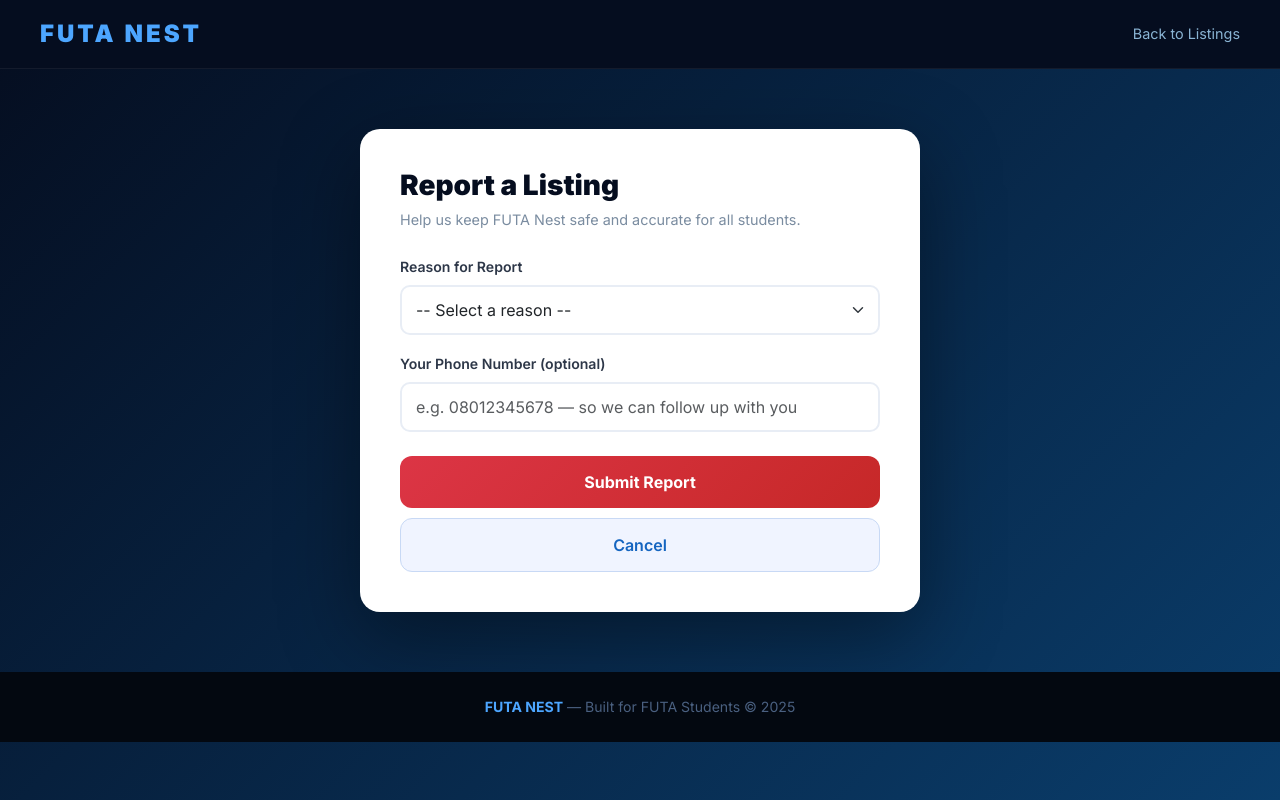
After one commit to ikejidorcas/FUTA-NEST, a Flask app: template templates/report.html in a window 1280 px wide. The commit adds this page. Run offline with Flask 3, Linux system fonts and the light colour scheme; the template is opened without the code that fills it, so the values that code supplies are empty.

Commit message:
Add agent verification and student reports

```diff
--- a/app.py
+++ b/app.py
@@ -91,6 +91,16 @@ def post_listing():
             )
             video_url = video_upload.get('secure_url', '')
 
+            # Handle ID upload to Cloudinary
+        id_file = request.files.get('agent_id')
+        agent_id_url = ''
+        if id_file and id_file.filename != '':
+            id_upload = cloudinary.uploader.upload(
+                id_file,
+                folder="futa-nest/ids"
+            )
+            agent_id_url = id_upload.get('secure_url', '')
+
         data = {
             "agent_name": request.form.get('agent_name'),
             "phone": request.form.get('phone'),
@@ -101,7 +111,9 @@ def post_listing():
             "price": int(request.form.get('price')),
             "image_url": image_url,
             "video_url": video_url,
+            "agent_id_url": agent_id_url,
             "approved": False
+
         }
 
         response = supabase_request("POST", "listings", data=data)
@@ -172,15 +184,49 @@ def mark_taken(listing_id):
                      params={"id": f"eq.{listing_id}"})
     return render_template('taken.html')
 
-@app.route('/admin/taken/<listing_id>')
-def admin_mark_taken(listing_id):
-    if not session.get('admin'):
-        return redirect('/admin')
+@app.route('/taken/<listing_id>')
+def mark_taken(listing_id):
+    response = supabase_request("GET", "listings",
+                                params={"id": f"eq.{listing_id}"})
+    listing = response.json()[0] if response.json() else {}
+
     supabase_request("PATCH", "listings",
                      data={"available": False},
                      params={"id": f"eq.{listing_id}"})
-    flash('Listing marked as taken!', 'success')
-    return redirect('/admin/dashboard')
+
+    # Send WhatsApp notification to you
+    your_number = "2349050638087"
+    message = f"FUTA Nest Alert: '{listing.get('title', 'A listing')}' in {listing.get('area', '')} has been marked as TAKEN by agent {listing.get('agent_name', '')}."
+    whatsapp_url = f"https://wa.me/{your_number}?text={message}"
+
+    return render_template('taken.html', whatsapp_url=whatsapp_url)
+
+@app.route('/report/<listing_id>', methods=['GET', 'POST'])
+def report_listing(listing_id):
+    if request.method == 'POST':
+        data = {
+            "listing_id": listing_id,
+            "reason": request.form.get('reason'),
+            "reporter_phone": request.form.get('reporter_phone', '')
+        }
+        supabase_request("POST", "reports", data=data)
+        flash('Report submitted! We will investigate immediately.', 'success')
+        return redirect('/listings')
+
+    # Get listing details
+    response = supabase_request("GET", "listings",
+                                params={"id": f"eq.{listing_id}"})
+    listing = response.json()[0] if response.json() else {}
+    return render_template('report.html', listing=listing)
+
+@app.route('/admin/reports')
+def admin_reports():
+    if not session.get('admin'):
+        return redirect('/admin')
+    response = supabase_request("GET", "reports",
+                                params={"order": "created_at.desc"})
+    reports = response.json() if response.status_code == 200 else []
+    return render_template('admin_reports.html', reports=reports)
 
 if __name__ == '__main__':
     app.run(debug=True, host='127.0.0.1', port=8080)
--- a/templates/listings.html
+++ b/templates/listings.html
@@ -363,6 +363,10 @@
                         </a>
                         <a href="https://wa.me/{{ listing.phone }}" target="_blank" class="btn-whatsapp">
                             WhatsApp Agent
+                            <a href="/report/{{ listing.id }}"
+   style="display:block;text-align:center;color:#dc3545;font-size:0.8rem;margin-top:10px;text-decoration:none;">
+    Report this listing
+</a>
                         </a>
                     </div>
                 </div>
--- /dev/null
+++ b/templates/report.html
@@ -0,0 +1,86 @@
+<!DOCTYPE html>
+<html lang="en">
+<head>
+    <meta charset="UTF-8">
+    <meta name="viewport" content="width=device-width, initial-scale=1.0">
+    <title>FUTA Nest — Report Listing</title>
+    <link href="https://cdn.jsdelivr.net/npm/bootstrap@5.3.0/dist/css/bootstrap.min.css" rel="stylesheet">
+    <link href="https://fonts.googleapis.com/css2?family=Inter:wght@400;500;600;700;900&display=swap" rel="stylesheet">
+    <style>
+        * { font-family: 'Inter', sans-serif; }
+        body { background: linear-gradient(135deg, #050d1f, #0a3d6b); min-height: 100vh; }
+        .navbar { background-color: #050d1f; padding: 16px 40px; border-bottom: 1px solid rgba(255,255,255,0.06); }
+        .brand-name { font-size: 1.5rem; font-weight: 900; letter-spacing: 3px; color: #4da6ff; text-decoration: none; text-transform: uppercase; }
+        .page-wrapper { padding: 60px 0; }
+        .form-card { background: white; border-radius: 20px; padding: 40px; max-width: 560px; margin: 0 auto; box-shadow: 0 24px 80px rgba(0,0,0,0.4); }
+        .form-card h3 { font-weight: 800; color: #050d1f; margin-bottom: 6px; }
+        .form-card p { color: #7a8ca0; font-size: 0.9rem; margin-bottom: 24px; }
+        .listing-info { background: #f8faff; border-radius: 10px; padding: 16px; margin-bottom: 24px; border: 1px solid #e8edf5; }
+        .listing-info strong { color: #050d1f; display: block; margin-bottom: 4px; }
+        .listing-info span { color: #7a8ca0; font-size: 0.85rem; }
+        .form-label { font-weight: 600; font-size: 0.88rem; color: #2d3748; }
+        .form-control, .form-select { border: 2px solid #e8edf5; border-radius: 10px; padding: 11px 14px; }
+        .form-control:focus, .form-select:focus { border-color: #4da6ff; box-shadow: none; }
+        .btn-report { background: linear-gradient(135deg, #dc3545, #c62828); color: white; border: none; border-radius: 12px; padding: 14px; font-weight: 700; font-size: 1rem; width: 100%; }
+        .btn-report:hover { opacity: 0.9; color: white; }
+        .btn-back { background: #f0f4ff; color: #1565c0; border: 1px solid #c8d9f5; border-radius: 12px; padding: 14px; font-weight: 600; width: 100%; text-decoration: none; display: block; text-align: center; margin-top: 10px; }
+        footer { background: #030810; color: #4a6080; padding: 24px 0; text-align: center; font-size: 0.88rem; }
+        footer span { color: #4da6ff; font-weight: 700; }
+    </style>
+</head>
+<body>
+    <nav class="navbar d-flex justify-content-between align-items-center">
+        <a href="/" class="brand-name">FUTA NEST</a>
+        <a href="/listings" style="color:#8ab4d4;text-decoration:none;font-size:0.9rem;">Back to Listings</a>
+    </nav>
+
+    <div class="page-wrapper">
+        <div class="container">
+            <div class="form-card">
+                <h3>Report a Listing</h3>
+                <p>Help us keep FUTA Nest safe and accurate for all students.</p>
+
+                {% with messages = get_flashed_messages(with_categories=true) %}
+                    {% if messages %}
+                        {% for category, message in messages %}
+                        <div class="alert alert-{{ category }} mb-3">{{ message }}</div>
+                        {% endfor %}
+                    {% endif %}
+                {% endwith %}
+
+                {% if listing %}
+                <div class="listing-info">
+                    <strong>{{ listing.title }}</strong>
+                    <span>{{ listing.area }} — ₦{{ "{:,}".format(listing.price) }}/yr — Agent: {{ listing.agent_name }}</span>
+                </div>
+                {% endif %}
+
+                <form method="POST">
+                    <div class="mb-3">
+                        <label class="form-label">Reason for Report</label>
+                        <select name="reason" class="form-select" required>
+                            <option value="">-- Select a reason --</option>
+                            <option value="House already taken">House is already taken/rented</option>
+                            <option value="Agent not responding">Agent is not responding</option>
+                            <option value="Wrong information">Wrong information in listing</option>
+                            <option value="Scam or fraud">Suspected scam or fraud</option>
+                            <option value="Other">Other issue</option>
+                        </select>
+                    </div>
+                    <div class="mb-4">
+                        <label class="form-label">Your Phone Number (optional)</label>
+                        <input type="text" name="reporter_phone" class="form-control"
+                               placeholder="e.g. 08012345678 — so we can follow up with you">
+                    </div>
+                    <button type="submit" class="btn-report btn">Submit Report</button>
+                    <a href="/listings" class="btn-back">Cancel</a>
+                </form>
+            </div>
+        </div>
+    </div>
+
+    <footer>
+        <span>FUTA NEST</span> &mdash; Built for FUTA Students &copy; 2025
+    </footer>
+</body>
+</html>
```
Also changed, not shown: templates/admin_dashboard.html (+10 -0 lines), templates/admin_reports.html (added, +90 -0 lines), templates/post_listing.html (+16 -0 lines).
